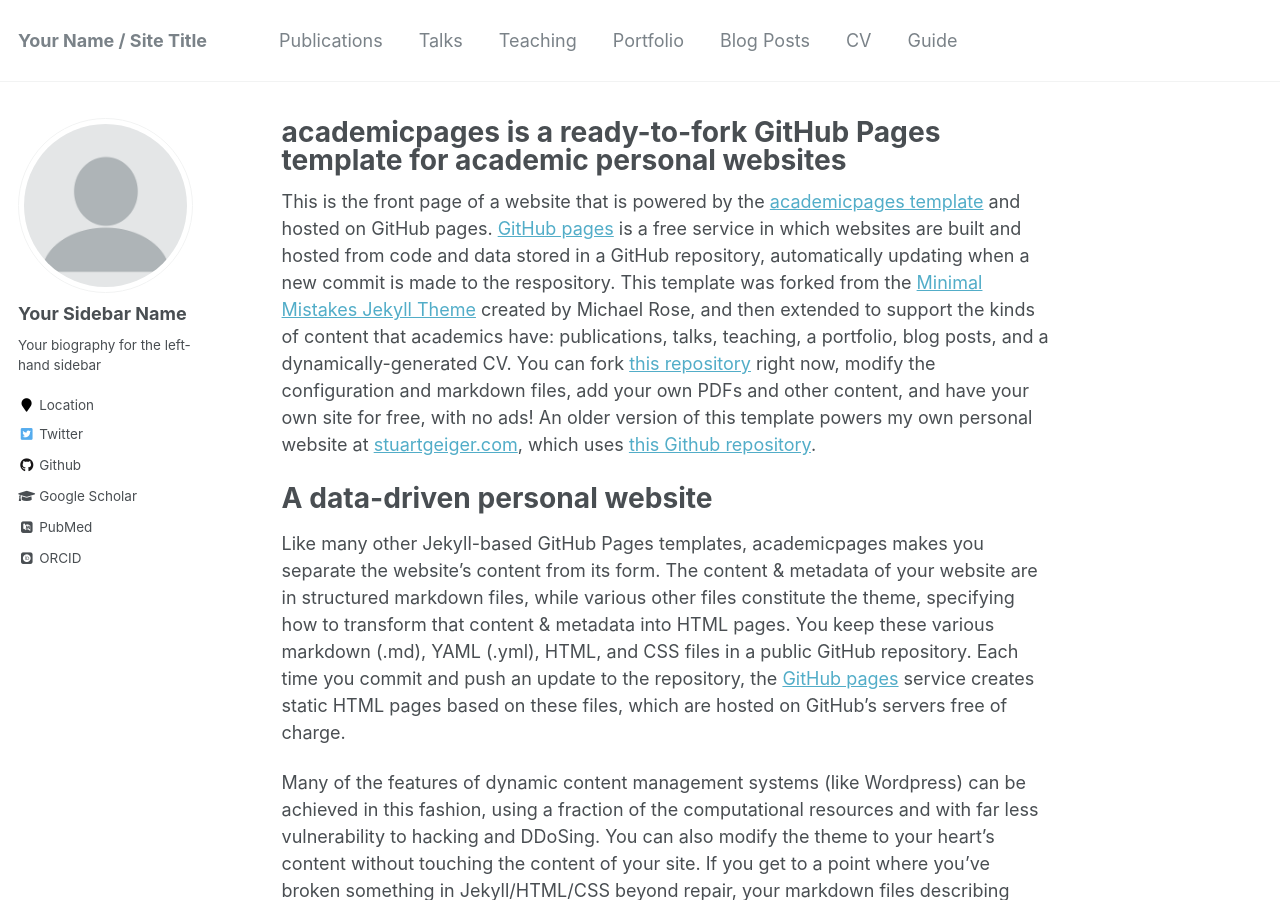
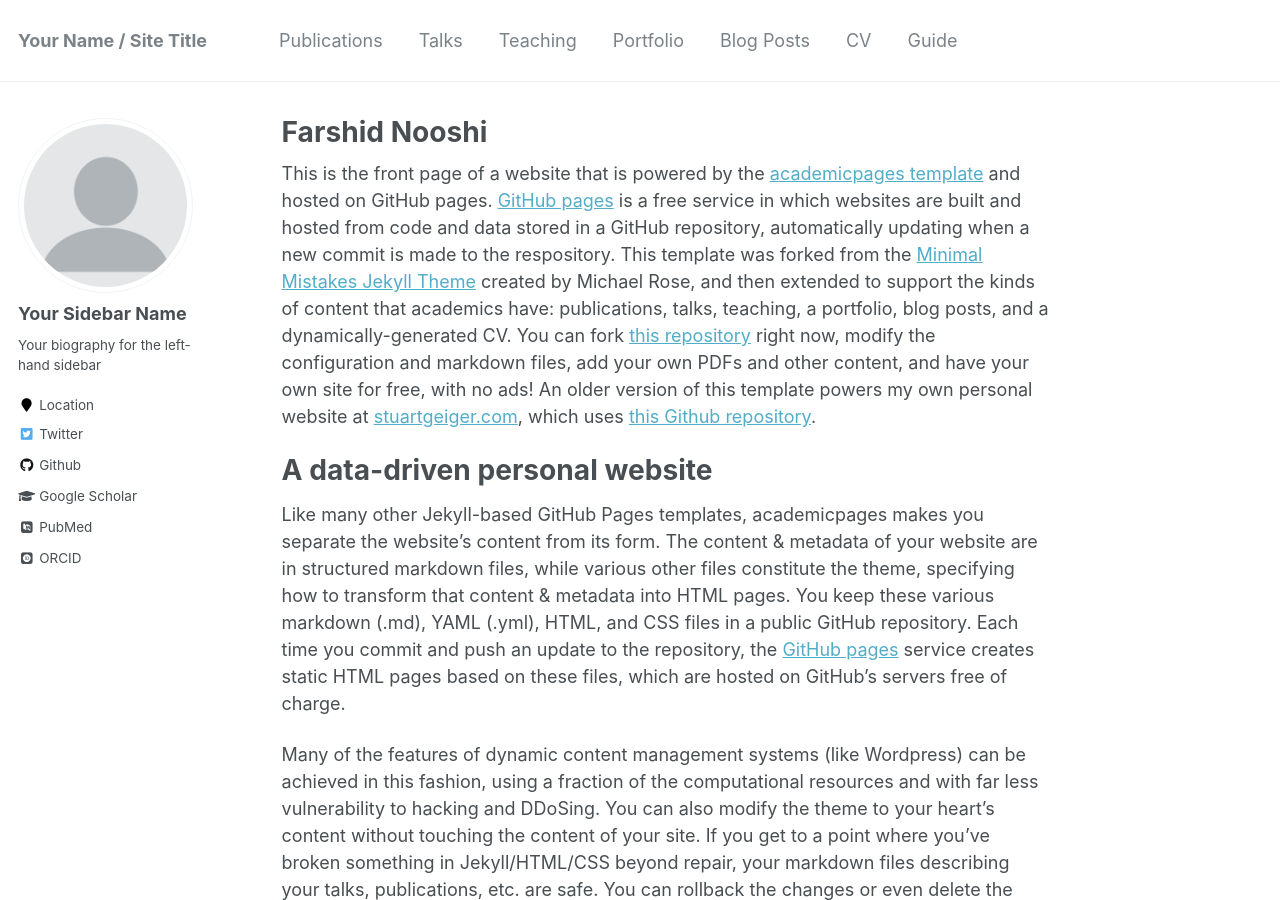
Before and after one commit to FarshidNooshi/FarshidNooshi.github.io, a Jekyll site: the page built from _pages/about.md, in a window 1280 px wide and 900 px high. Built offline with Jekyll 4.4.1, drawn with Linux system fonts in a browser that asks for light colours; some web fonts are replaced.

Commit message:
set the title

```diff
--- a/_pages/about.md
+++ b/_pages/about.md
@@ -1,6 +1,6 @@
 ---
 permalink: /
-title: "academicpages is a ready-to-fork GitHub Pages template for academic personal websites"
+title: "Farshid Nooshi"
 excerpt: "About me"
 author_profile: true
 redirect_from:
```
